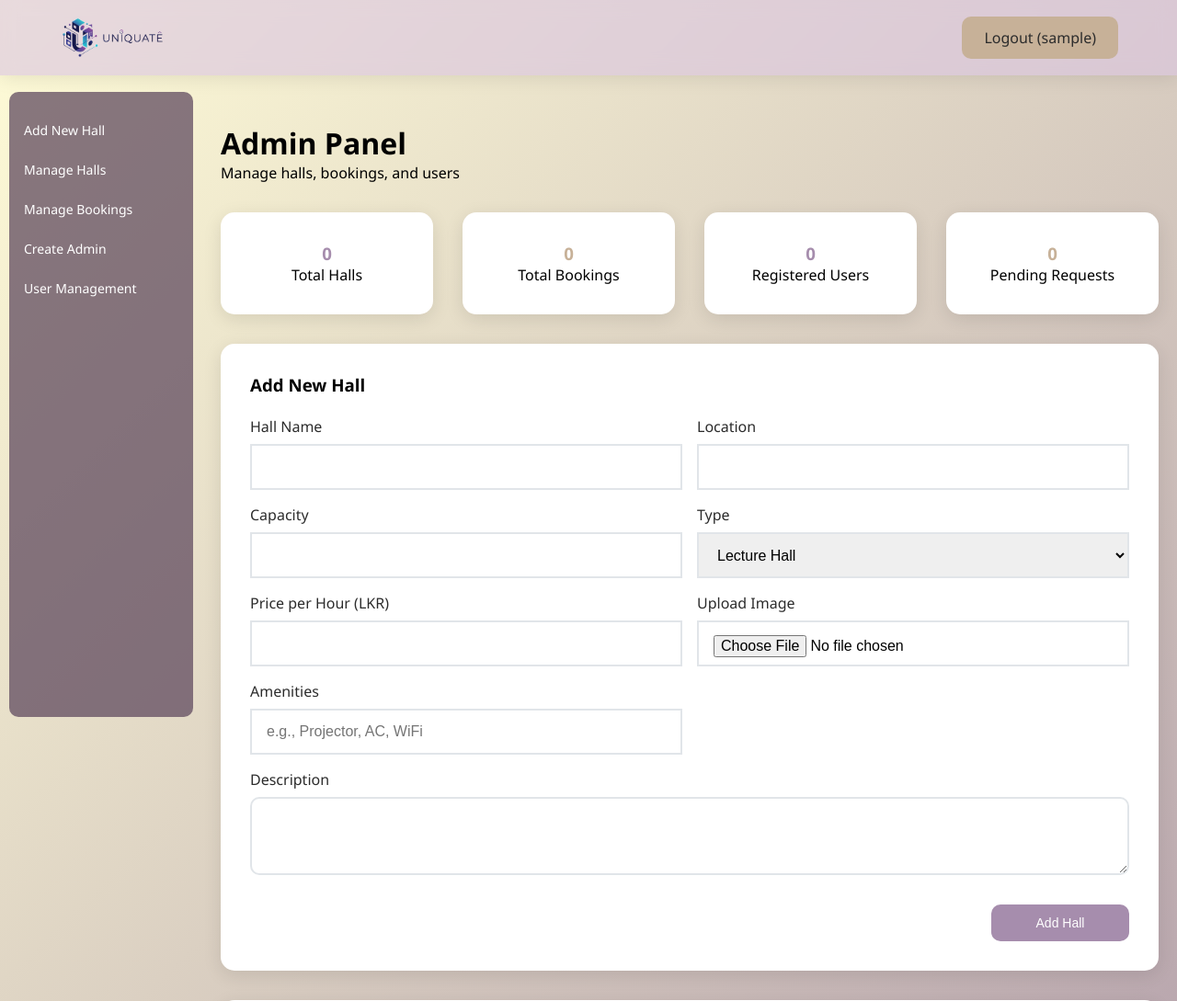
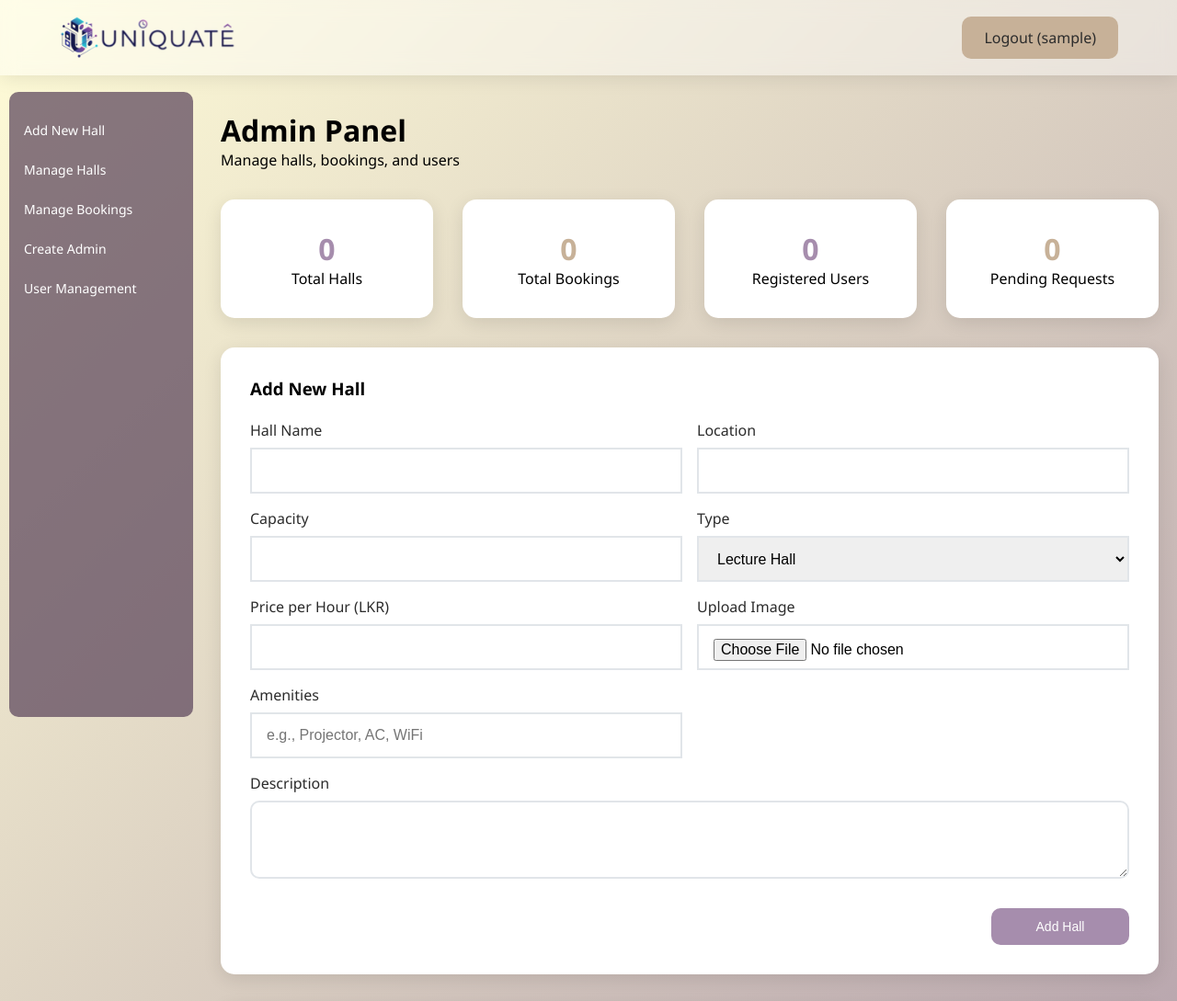
Before and after one commit to thinulaH/Uniquate, a PHP site: page /admin.php in a window 1280 px wide. Shown: the top 1089 px of the page at 92% size. Run offline with PHP 8.4, Linux system fonts and the light colour scheme; the visitor is signed in with stand-in values (Sample User, id 1); data that the repository does not hold is empty.

Commit message:
Update header styling and admin stats UI
Improved header.php by adjusting body margin, making the navbar fixed, and updating its background for better visibility. Changed admin.php quick stats to use h1 tags for emphasis. Replaced logo image with logo1.png for branding update.

```diff
--- a/admin.php
+++ b/admin.php
@@ -183,7 +183,7 @@
 </div>
 
 <div class="container admin-content">
-    <div style="margin: 2rem 0;">
+    <div >
         <h1>Admin Panel</h1>
         <p>Manage halls, bookings, and users</p>
     </div>
@@ -199,19 +199,19 @@
     <!-- Quick Stats -->
     <div style="display: grid; grid-template-columns: repeat(auto-fit, minmax(200px, 1fr)); gap: 2rem; margin: 2rem 0;">
         <div style="background: white; padding: 2rem; border-radius: 15px; box-shadow: 0 5px 20px rgba(0,0,0,0.1); text-align: center;">
-            <h3 style="color: var(--purple);"><?= count($all_halls) ?></h3>
+            <h1 style="color: var(--purple);"><?= count($all_halls) ?></h1>
             <p>Total Halls</p>
         </div>
         <div style="background: white; padding: 2rem; border-radius: 15px; box-shadow: 0 5px 20px rgba(0,0,0,0.1); text-align: center;">
-            <h3 style="color: var(--tan);"><?= count($all_bookings) ?></h3>
+            <h1 style="color: var(--tan);"><?= count($all_bookings) ?></h1>
             <p>Total Bookings</p>
         </div>
         <div style="background: white; padding: 2rem; border-radius: 15px; box-shadow: 0 5px 20px rgba(0,0,0,0.1); text-align: center;">
-            <h3 style="color: var(--purple);"><?= count($all_users) ?></h3>
+            <h1 style="color: var(--purple);"><?= count($all_users) ?></h1>
             <p>Registered Users</p>
         </div>
         <div style="background: white; padding: 2rem; border-radius: 15px; box-shadow: 0 5px 20px rgba(0,0,0,0.1); text-align: center;">
-            <h3 style="color: var(--tan);"><?= count(array_filter($all_bookings, function($b) { return $b['status'] === 'pending'; })) ?></h3>
+            <h1 style="color: var(--tan);"><?= count(array_filter($all_bookings, function($b) { return $b['status'] === 'pending'; })) ?></h1>
             <p>Pending Requests</p>
         </div>
     </div>
--- a/includes/header.php
+++ b/includes/header.php
@@ -18,6 +18,7 @@
         body {
             min-height: 100vh;
             margin: 0;
+            margin-top: 100px;
             padding: 0;
         }
 
@@ -45,11 +46,13 @@
         /* Removed duplicate body definition to ensure consistent gradient background for all pages */
 
         .navbar {
-            background: rgba(218, 198, 225, 0.62);
+            background: rgba(255, 255, 255, 0.43);
             backdrop-filter: blur(10px);
             padding: 1rem 0;
             box-shadow: 0 2px 20px rgba(0,0,0,0.1);
-            position: sticky;
+            position: fixed;
+            left: 0;
+            right: 0;
             top: 0;
             z-index: 1000;
         }
@@ -444,7 +447,7 @@
         }
 
         .admin-sidebar {
-            height: calc(100% - 80px); /* full height minus header */
+            height: calc(100% - 80px);
             width: 200px;
             height: 85%;
             position: fixed;
@@ -496,7 +499,7 @@
     <nav class="navbar">
         <div class="nav-container">
             <a href="index.php" class="logo">
-                <img src="images/logo.png" alt="Uniquate Logo" style="height: 50px;">
+                <img src="images/logo1.png" alt="Uniquate Logo" style="height: 50px;">
             </a>
             <div class="nav-links">
                 <?php if (isLoggedIn()): ?>
```
Also changed, not shown: images/logo1.png (added).
